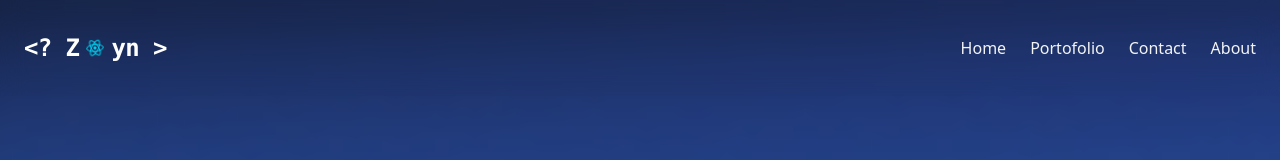
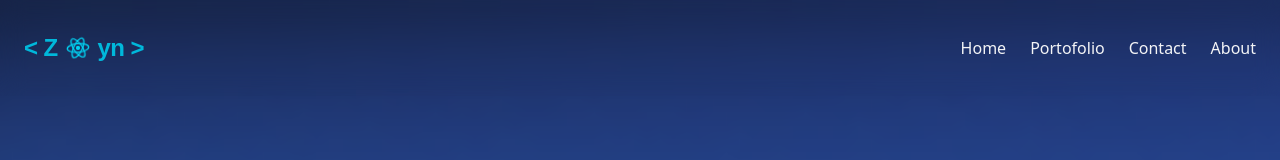
Before and after one commit to SeinalArifin149/My-Portofolio, a React (Vite) app: page / in a window 1280 px wide. Shown: the top 160 px of the page. Built offline with nearby package versions, Linux system fonts and the light colour scheme.

Commit message:
add githubcalendar

```diff
--- a/package.json
+++ b/package.json
@@ -17,6 +17,7 @@
     "icons": "^1.0.0",
     "react": "^19.2.3",
     "react-dom": "^19.2.0",
+    "react-github-calendar": "^5.0.5",
     "react-router-dom": "^7.12.0",
     "tailwindcss": "^4.1.18",
     "terser": "^5.46.0"
--- a/src/App.css
+++ b/src/App.css
@@ -1,4 +1,5 @@
 @import "tailwindcss";
+@import url('https://fonts.googleapis.com/css2?family=Bungee&family=Cormorant+Garamond:ital,wght@0,300..700;1,300..700&display=swap');
 
 @theme {
   /* --- 1. Keyframes (Definisi Gerakan) --- */
@@ -32,7 +33,10 @@
 
   /* Class: animate-scroll-left */
   --animate-scroll-left: scroll-left 15s linear infinite;
-
+  /* animate lgoo navbar */
   --animate-spin-slow: spin 3s linear infinite;
 
+  /* font logo */
+  --font-bungee: "Bungee", sans-serif;
+  --font-cormorant: "Cormorant Garamond", serif;
 }
--- /dev/null
+++ b/src/components/layout/contribution/contributon.tsx
@@ -0,0 +1,21 @@
+import { GitHubCalendar } from "react-github-calendar";
+
+export default function GithubActivity() {
+  return (
+    <div className="bg-gray-900 p-6 rounded-2xl shadow-lg">
+      <h2 className="text-2xl font-bold text-white mb-4">
+        My GitHub Activity
+      </h2>
+
+      <div className="overflow-x-auto">
+        <GitHubCalendar
+          username="USERNAME_KAMU"
+          blockSize={15}
+          blockMargin={5}
+          fontSize={14}
+          colorScheme="dark"
+        />
+      </div>
+    </div>
+  );
+}
--- a/src/components/layout/navbar/logo.tsx
+++ b/src/components/layout/navbar/logo.tsx
@@ -1,12 +1,13 @@
 export default function LogoZayn() {
   return (
-    <div className="flex items-center text-2xl font-bold font-mono text-white tracking-tight">
-      {"<? Z"}
+    <div className="flex items-center text-2xl font-bold font-bungee text-cyan-500 tracking-tight
+">
+      {"< Z"}
 
       <span className="mx-0.5 animate-spin-slow">
         <svg
           viewBox="0 0 841.9 595.3"
-          className="w-7 h-7 text-cyan-400"
+          className="w-9 h-7 text-cyan-400"
           fill="none"
           stroke="currentColor"
           strokeWidth="30"
```
Also changed, not shown: 1 other file (tests, documents, lock files or other folders).
